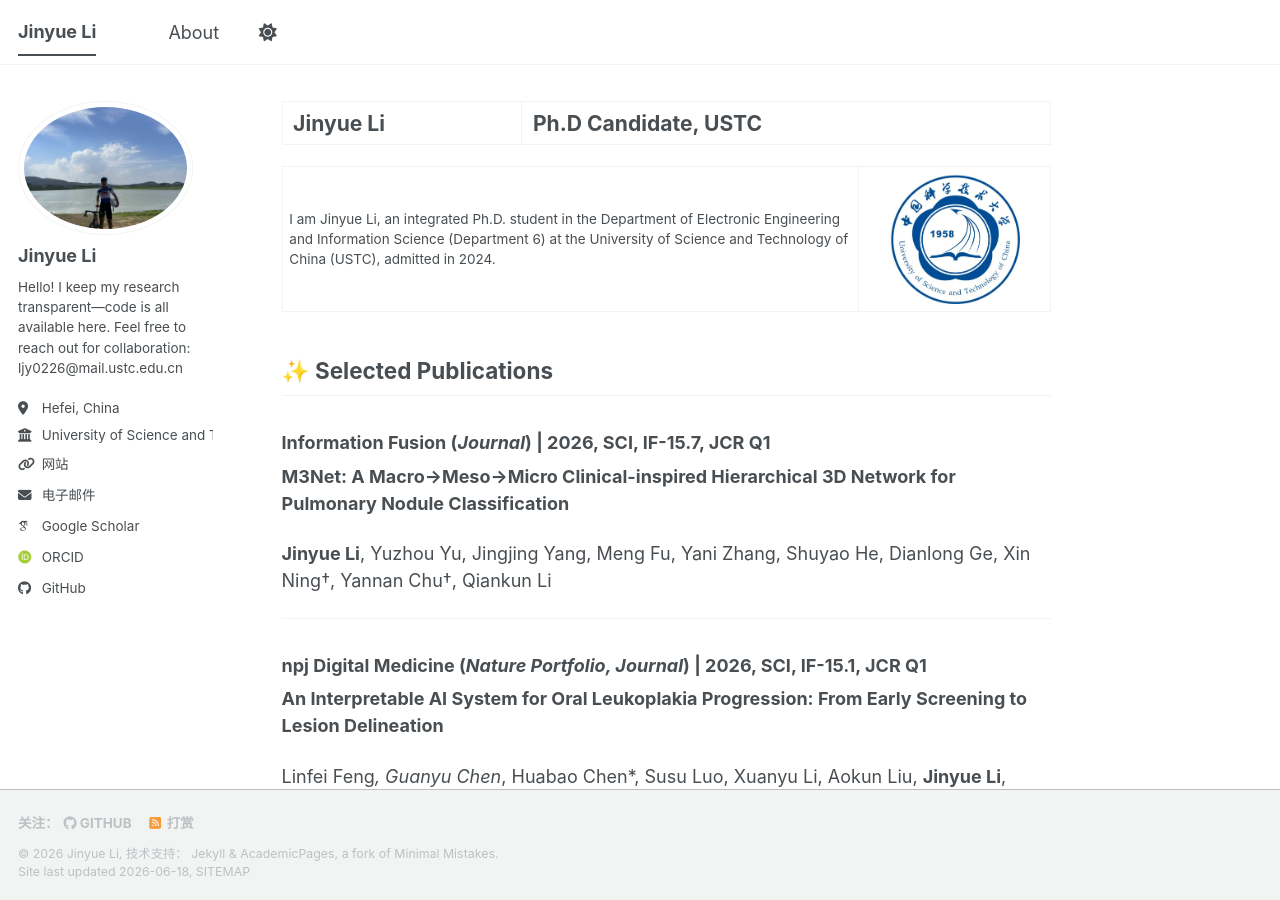
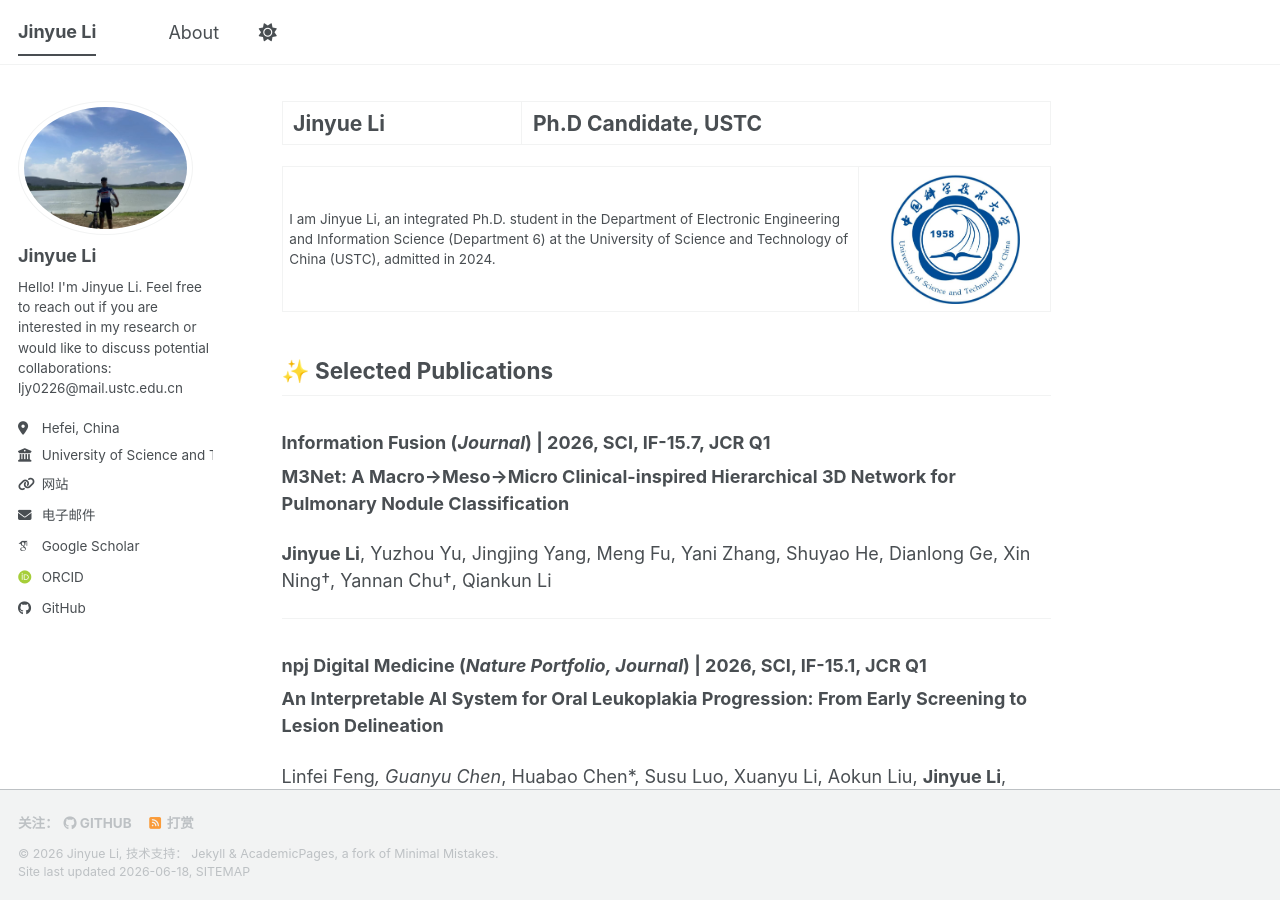
Before and after one commit to jylEcho/jylEcho.github.io, a Jekyll site: the page built from _pages/about.md, in a window 1280 px wide and 900 px high. Built offline with Jekyll 4.4.1, drawn with Linux system fonts in a browser that asks for light colours; some web fonts are replaced; a script bundle is joined from its source files by our own code; library files that are not in the unit come from our copies.

Commit message:
Update _config.yml

```diff
--- a/_config.yml
+++ b/_config.yml
@@ -26,7 +26,7 @@ author:
   avatar           : "/JPG/bike.jpg"
   name             : "Jinyue Li"
   pronouns         : # example: "she/her"
-  bio              : "Hello! I keep my research transparent—code is all available here. Feel free to reach out for collaboration: ljy0226@mail.ustc.edu.cn"
+  bio              : "Hello! I'm Jinyue Li. Feel free to reach out if you are interested in my research or would like to discuss potential collaborations: ljy0226@mail.ustc.edu.cn"
   location         : "Hefei, China"
   employer         : "University of Science and Technology of China"
   uri              : "https://jylecho.github.io"
```
